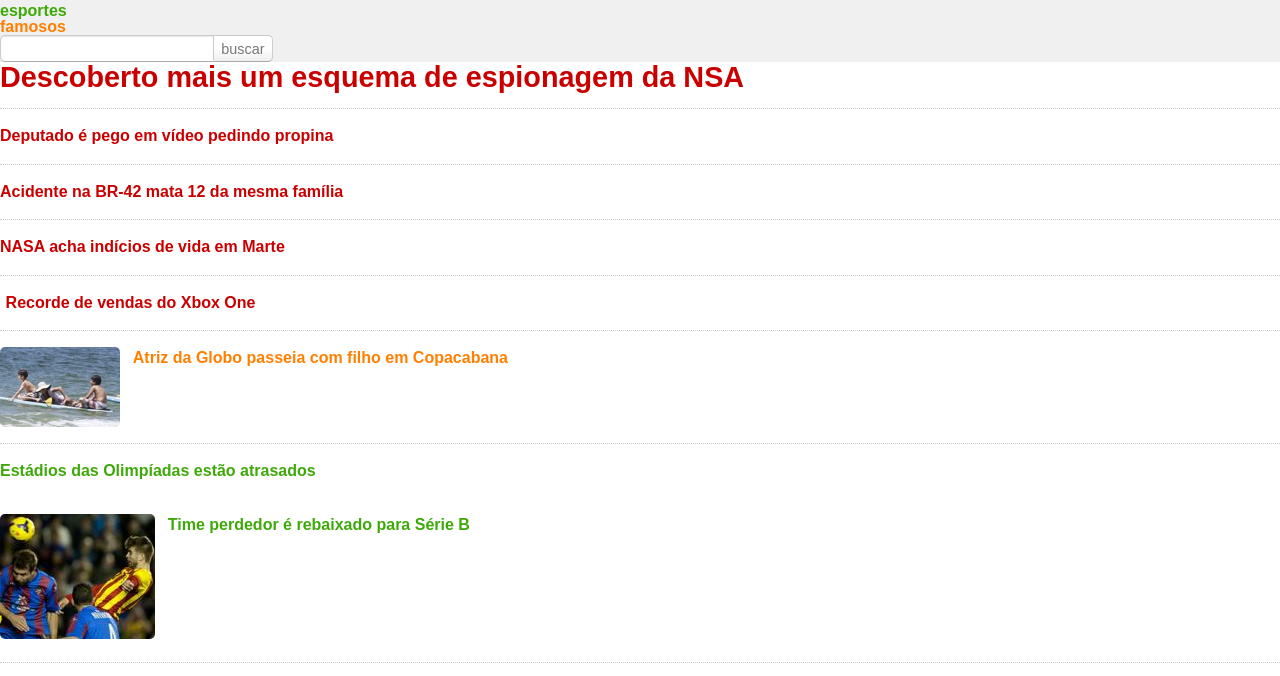
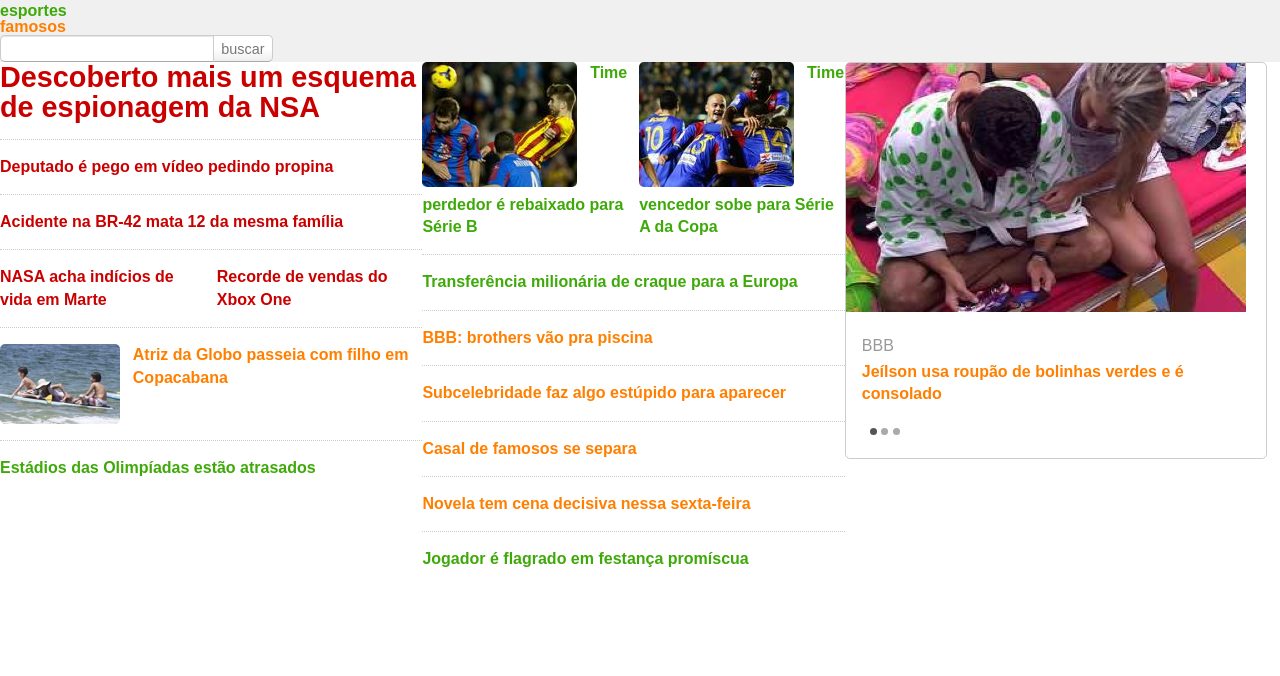
Before and after one commit to bernardoblasquez/Alura-Design-Responsivo, a plain HTML site: page index.html in a window 1280 px wide. Shown: the part 54-730 px from the top of the page. Drawn offline with Linux system fonts and the light colour scheme.

Commit message:
Alura: Design Fluido

```diff
--- a/css/exercicios.css
+++ b/css/exercicios.css
@@ -0,0 +1,10 @@
+
+.secao {
+    float:left;
+    width:33%;
+}
+
+.mini {
+    float:left;
+    width:50%;
+}
```
Also changed, not shown: index.html (+4 -0 lines).
